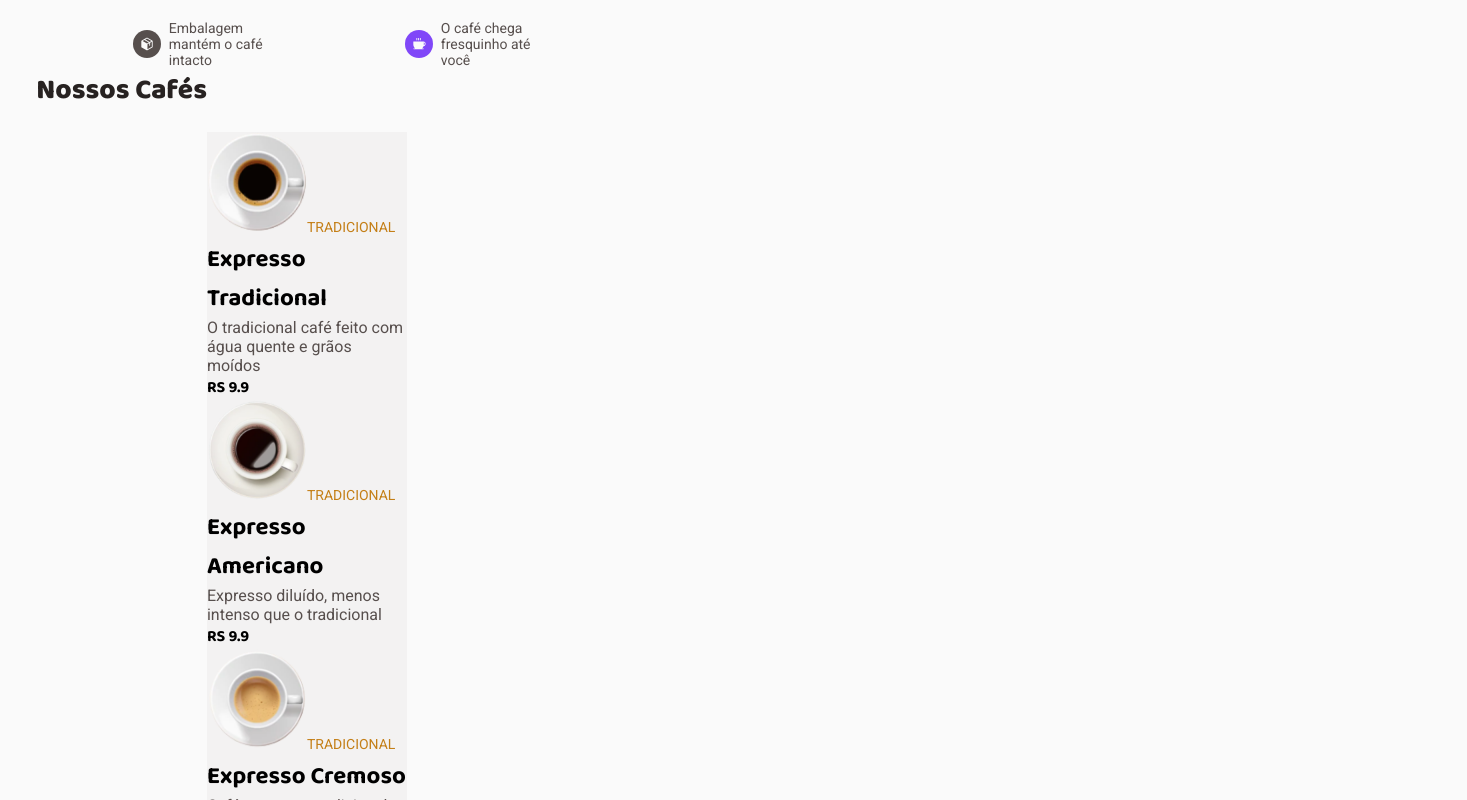
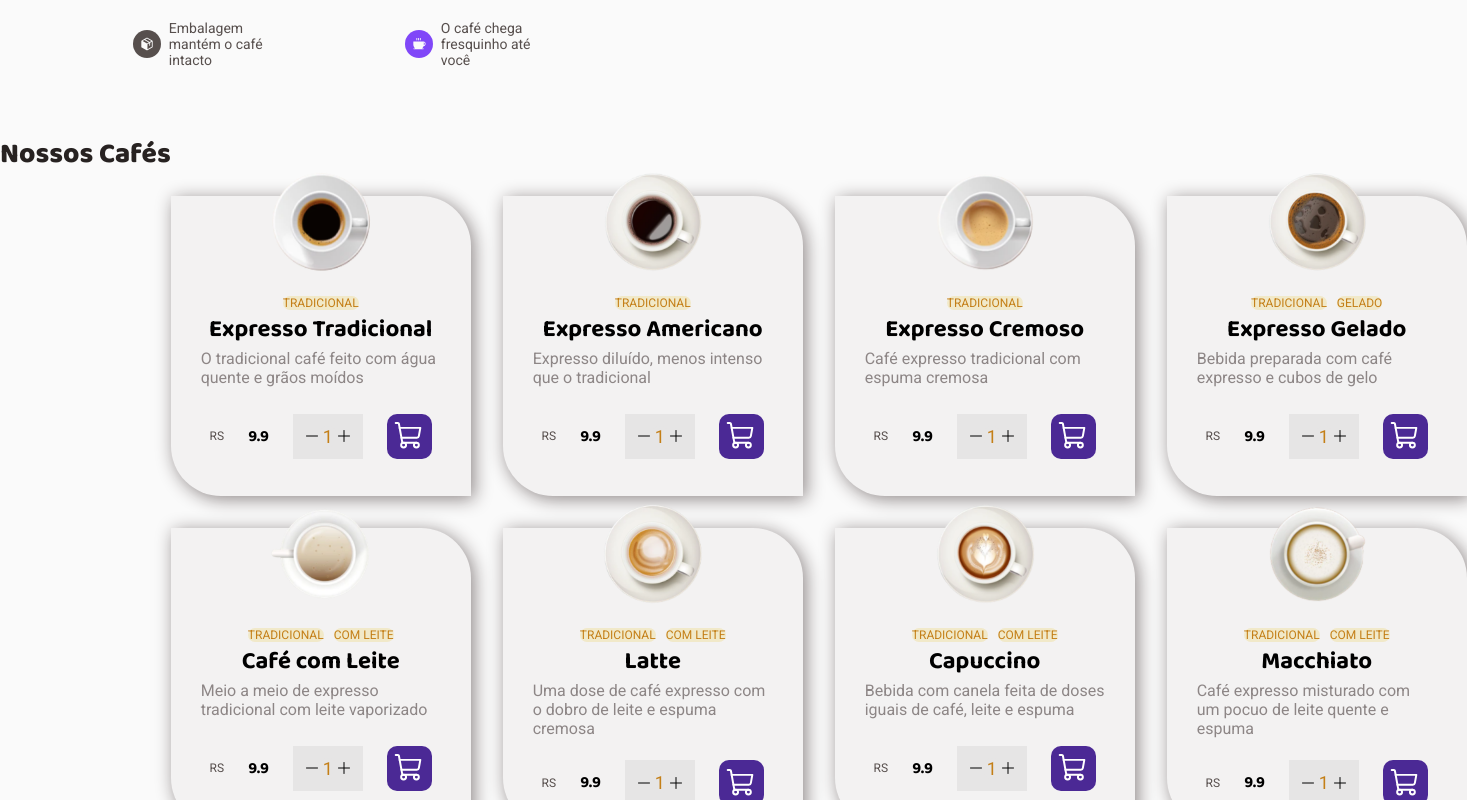
Before and after one commit to Lucas-Aparecido21/coffeDelirey, a React (Create React App) app: page / in a window 1280 px wide. Shown: the part 680-1480 px from the top of the page, 1467 px wide, since content can reach past the window. Built offline with nearby package versions, Linux system fonts and the light colour scheme.

Commit message:
card styling

```diff
--- a/src/pages/Home/Components/Card.tsx
+++ b/src/pages/Home/Components/Card.tsx
@@ -1,5 +1,14 @@
+import { Minus, Plus, ShoppingCart } from "phosphor-react";
 import { CoffeeProps } from "../../../@types/Coffe";
-import { Description, Price, Container, Container2, CardDiv } from "./styles";
+import {
+  Description,
+  Price,
+  Container,
+  Container2,
+  CardDiv,
+  DivTag,
+  ButtonCart,
+} from "./styles";
 
 interface CardProps {
   coffee: CoffeeProps;
@@ -11,10 +20,30 @@ export const Card = ({ coffee }: CardProps) => {
       <Container2>
         <CardDiv>
           <img src={coffee.image} alt="Imagem Café" />
-          <span>{coffee.tag}</span>
+          <DivTag>
+            {coffee.tag.map((coffee) => (
+              <span>{coffee}</span>
+            ))}
+          </DivTag>
+
           <h2>{coffee.name}</h2>
           <Description>{coffee.description}</Description>
-          <Price>RS {coffee.price}</Price>
+          <Price>
+            <p> RS </p>
+            {coffee.price}
+            <div>
+              <button>
+                <Minus />
+              </button>
+              <span>1</span>
+              <button>
+                <Plus />
+              </button>
+            </div>
+            <ButtonCart>
+              <ShoppingCart />
+            </ButtonCart>
+          </Price>
         </CardDiv>
       </Container2>
     </Container>
--- a/src/pages/Home/Components/styles.ts
+++ b/src/pages/Home/Components/styles.ts
@@ -1,21 +1,30 @@
 import styled from "styled-components";
 
 export const Container = styled.main`
-  width: 1000px;
-  display: grid;
-  grid-template-columns: 1fr 1fr 1fr 1fr;
+  width: 100%;
+  display: flex;
+  justify-content: center;
+  align-items: center;
 `;
 
 export const Container2 = styled.div`
+  width: 100%;
+  height: 100%;
   display: flex;
-  flex-direction: column;
+  align-items: center;
+  justify-content: center;
 
   img {
+    display: flex;
     width: 100px;
+    bottom: 1.5rem;
+    position: relative;
   }
 
   span {
-    font-size: 14px;
+    font-size: 12px;
+    background-color: ${(props) => props.theme["yellow-light"]};
+    border-radius: 8px;
     font-family: "Roboto", sans-serif;
     font-weight: 100;
     text-transform: uppercase;
@@ -24,14 +33,88 @@ export const Container2 = styled.div`
 `;
 
 export const CardDiv = styled.div`
-  width: 200px;
-
+  display: flex;
+  flex-direction: column;
+  width: 300px;
+  height: 300px;
+  align-items: center;
   background-color: ${(props) => props.theme["base-card"]};
+  border-top-right-radius: 50px;
+  border-bottom-left-radius: 50px;
+  box-shadow: ${(props) => props.theme["base-label"]} 3px 3px 18px;
+  /* :hover {
+  } */
 `;
 
 export const Description = styled.p`
   font-family: "Roboto", sans-serif;
-  color: ${(props) => props.theme["base-text"]};
+  color: ${(props) => props.theme["base-label"]};
+  width: 80%;
+  font-size: 16px;
+  align-self: center;
 `;
 
-export const Price = styled.p``;
+export const Price = styled.div`
+  display: flex;
+  align-items: center;
+  justify-content: flex-end;
+  height: 99px;
+
+  p {
+    font-family: "Roboto", sans-serif;
+    font-size: 12px;
+    font-weight: 100;
+    color: ${(props) => props.theme["base-text"]};
+  }
+
+  div {
+    width: 70px;
+    height: 45px;
+    display: flex;
+    align-items: center;
+    background-color: ${(props) => props.theme["base-button"]};
+    justify-content: center;
+
+    span {
+      background-color: ${(props) => props.theme["base-button"]};
+      font-size: 18px;
+      padding: 0 3px;
+    }
+
+    button {
+      width: 100%;
+      height: 100%;
+      all: unset;
+      display: flex;
+      cursor: pointer;
+    }
+  }
+  gap: 1.5rem;
+`;
+
+export const DivTag = styled.div`
+  display: flex;
+  gap: 10px;
+`;
+
+export const ButtonCart = styled.button`
+  all: unset;
+  width: 45px;
+  height: 45px;
+  display: flex;
+  align-items: center;
+  justify-content: center;
+  background-color: ${(props) => props.theme["purple-dark"]};
+  border-radius: 10px;
+  cursor: pointer;
+
+  svg {
+    width: 100%;
+    height: 70%;
+    color: ${(props) => props.theme.white};
+  }
+
+  :hover {
+    background-color: #6a5acd;
+  }
+`;
--- a/src/pages/Home/styles.ts
+++ b/src/pages/Home/styles.ts
@@ -1,6 +1,11 @@
 import styled from "styled-components";
 
 export const Container = styled.main`
+  * {
+    padding: 0;
+    margin: 0;
+    box-sizing: border-box;
+  }
   width: 100%;
   display: flex;
   justify-content: center;
@@ -73,12 +78,17 @@ export const DivInfo = styled.section`
 export const CoffeListContainer = styled.div`
   width: 100%;
   display: flex;
-  justify-content: center;
+  justify-content: start;
+  align-self: start;
   font-family: "Baloo 2", sans-serif;
+  margin-top: 4rem;
 
   section {
-    width: 81%;
     margin-top: 4rem;
+    width: 80%;
+    display: grid;
+    grid-template-columns: 1fr 1fr 1fr 1fr;
+    grid-gap: 2rem;
   }
 
   h1 {
```
Also changed, not shown: src/assets/IconCart.svg (added).
